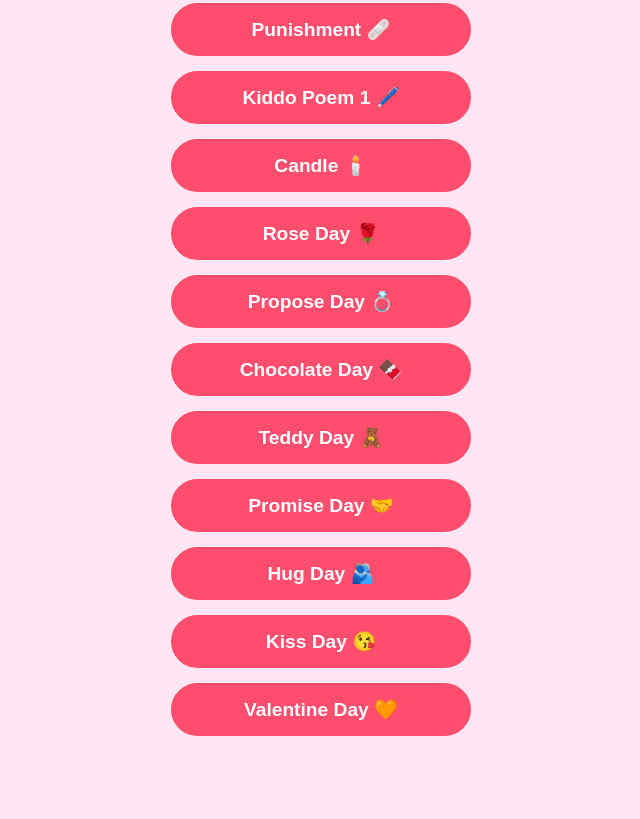
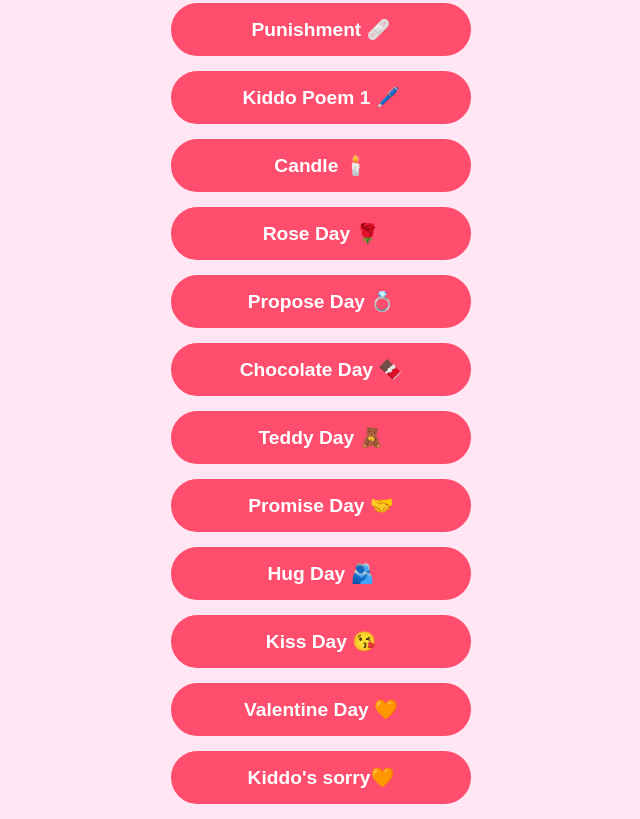
Before and after one commit to jappanrana/portfolio-website, a plain HTML site: page kiddo/index.html in a window 1280 px wide. Shown: the part 348-1167 px from the top of the page, without its empty margins (319-959 px from the left). Before the commit the page ends 1099 px from the top, so only its background shows below. Drawn offline with Linux system fonts and the light colour scheme.

Commit message:
Update index.html

```diff
--- a/kiddo/index.html
+++ b/kiddo/index.html
@@ -68,6 +68,7 @@
         <a href="https://jappanrana.github.io/portfolio-website/kiddo/valentines/hugday/" class="btn" target="_blank">Hug Day 🫂</a>
         <a href="https://jappanrana.github.io/portfolio-website/kiddo/valentines/kissday/" class="btn" target="_blank">Kiss Day 😘</a>
         <a href="https://jappanrana.github.io/portfolio-website/kiddo/valentines/valentinesday/" class="btn" target="_blank">Valentine Day 🧡</a>
+        <a href="https://jappanrana.github.io/portfolio-website/kiddo/kiddosorry.html" class="btn" target="_blank">Kiddo's sorry🧡</a>
     </div>
 
 </body>
```
